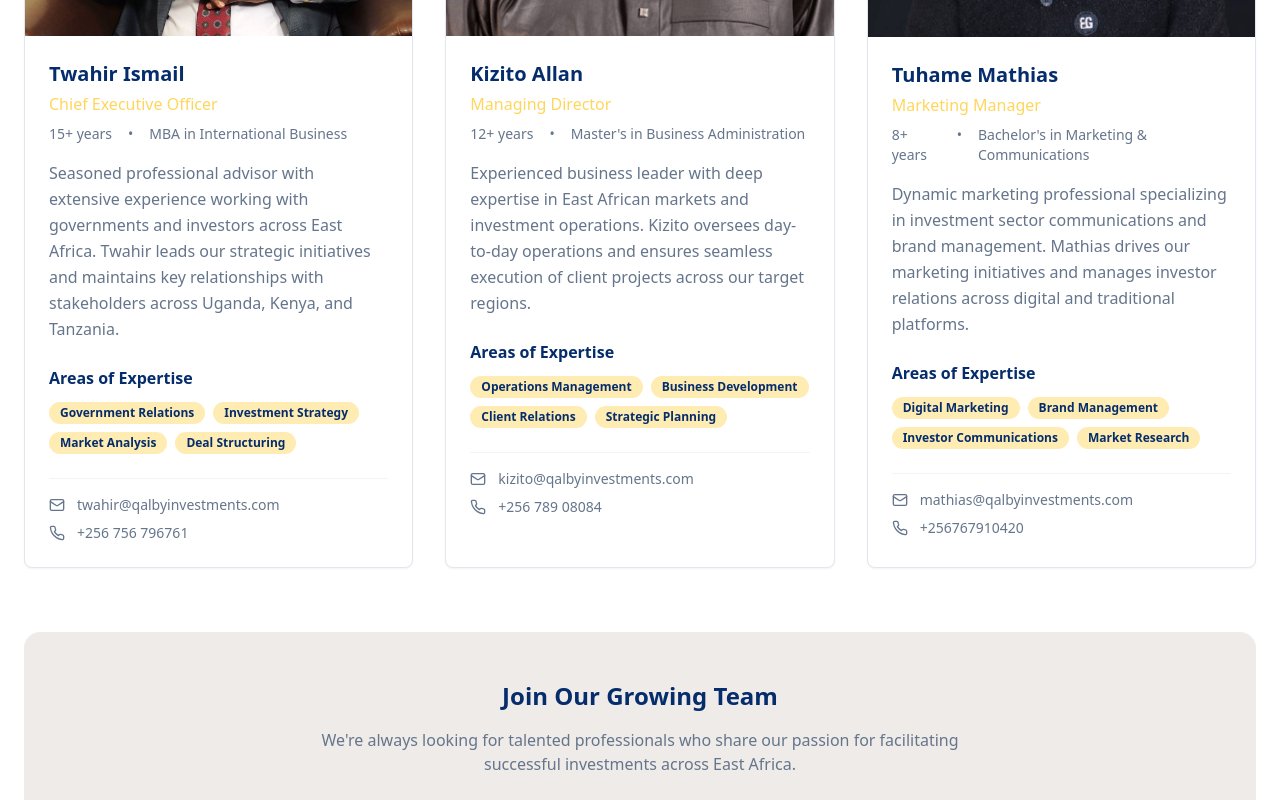
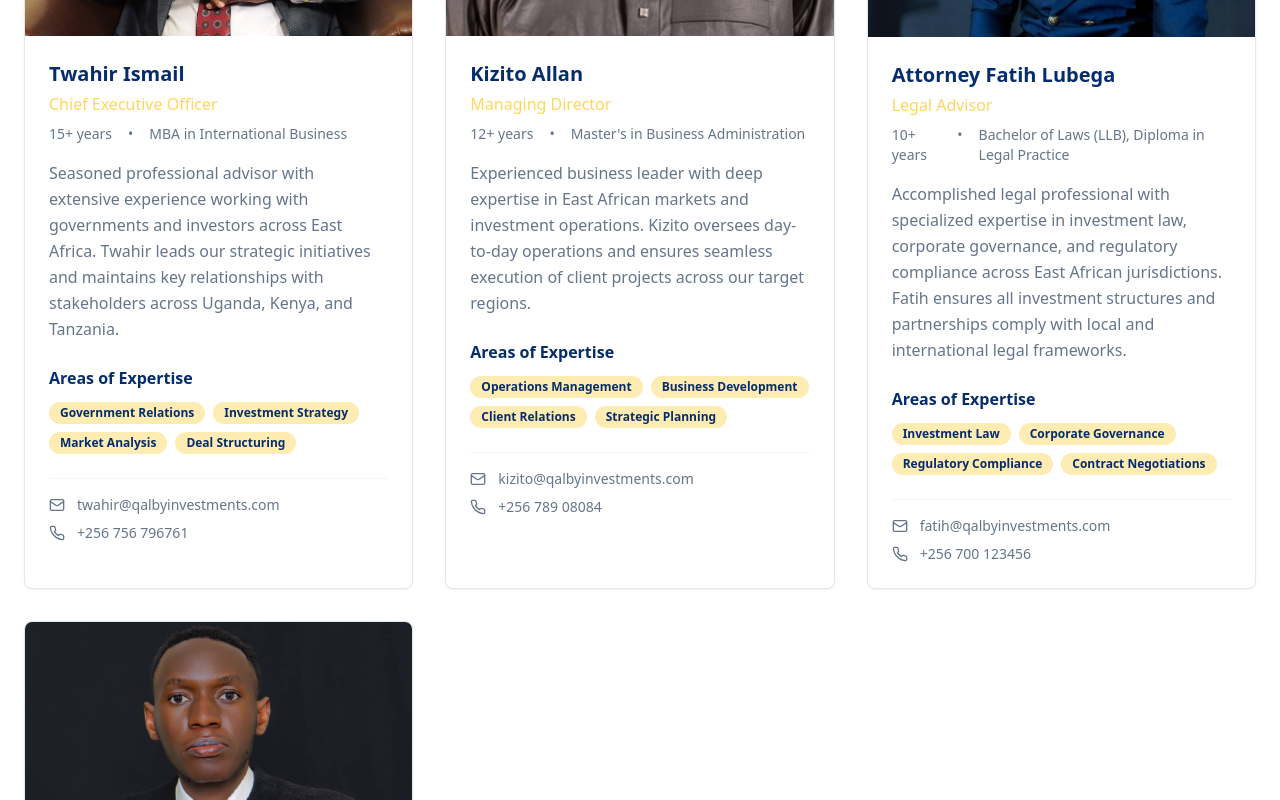
Before and after one commit to Princemarts/east-africa-gateway, a React (Vite) app: page /team in a window 1280 px wide. Shown: the part 780-1580 px from the top of the page. Built offline with nearby package versions, Linux system fonts and the light colour scheme.

Commit message:
Add Attorney Fatih Lubega to team
Add Attorney Fatih Lubega as a Legal Advisor to the team page. He will be placed after Allan Kizito and Tuhame Mathias will be the last member.

```diff
--- a/src/pages/TeamPage.tsx
+++ b/src/pages/TeamPage.tsx
@@ -33,6 +33,18 @@ export default function TeamPage() {
     },
     {
       id: 3,
+      name: "Attorney Fatih Lubega",
+      role: "Legal Advisor",
+      image: "/lovable-uploads/3fa3b421-8da1-4871-8fee-a84fdabbbb31.png",
+      bio: "Accomplished legal professional with specialized expertise in investment law, corporate governance, and regulatory compliance across East African jurisdictions. Fatih ensures all investment structures and partnerships comply with local and international legal frameworks.",
+      experience: "10+ years",
+      education: "Bachelor of Laws (LLB), Diploma in Legal Practice",
+      expertise: ["Investment Law", "Corporate Governance", "Regulatory Compliance", "Contract Negotiations"],
+      email: "fatih@qalbyinvestments.com",
+      phone: "+256 700 123456"
+    },
+    {
+      id: 4,
       name: "Tuhame Mathias",
       role: "Marketing Manager",
       image: "/lovable-uploads/a2410ac5-a694-4083-9e66-b1973ce24cc2.png",
```
Also changed, not shown: public/lovable-uploads/3fa3b421-8da1-4871-8fee-a84fdabbbb31.png (added).
